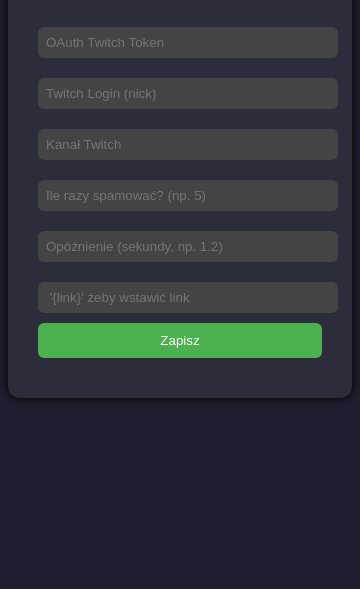
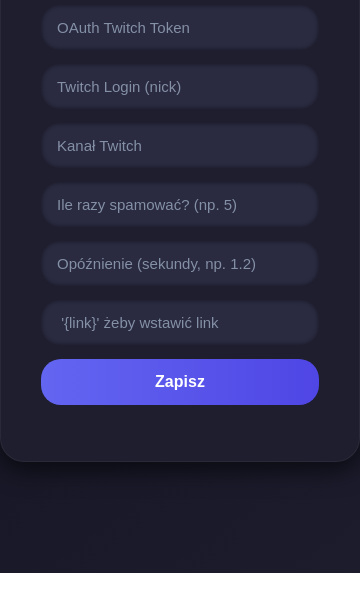
Before and after one commit to Wojreq/taptap, an Electron app: page public/settings.html in a window 360 px wide. Shown: the part 271-860 px from the top of the page. Drawn offline with Linux system fonts and the light colour scheme.

Commit message:
GUI update

```diff
--- a/package.json
+++ b/package.json
@@ -4,7 +4,8 @@
   "main": "main.js",
   "scripts": {
     "start": "electron .",
-    "dist": "electron-builder"
+    "dist": "electron-builder",
+    "dist64": "electron-builder --win --x64"
   },
   "devDependencies": {
     "electron": "^26.6.10",
--- a/public/settings.html
+++ b/public/settings.html
@@ -3,59 +3,122 @@
 <head>
   <meta charset="UTF-8" />
   <meta name="viewport" content="width=device-width, initial-scale=1.0"/>
-  <title>Twitch Instreamly Bot Settings</title>
+  <title>Instreamly Bot Settings</title>
 <style>
   body {
-      font-family: Arial, sans-serif;
-      background-color: #1e1e2f;
-      color: white;
+    font-family: 'Segoe UI', Tahoma, Geneva, Verdana, sans-serif;
+    background: linear-gradient(145deg, #0f0f1c, #1c1c2d);
+    color: #e0e0f0;
     display: flex;
     justify-content: center;
     align-items: center;
     height: 100vh;
+    margin: 0;
   }
+
   .box {
-      background-color: #2c2c3a;
-      padding: 30px;
-      border-radius: 12px;
-      box-shadow: 0 0 10px #000;
-      width: 320px;
+    background: #1e1e2e;
+    padding: 40px;
+    border-radius: 24px;
+    box-shadow: 0 8px 24px rgba(0, 0, 0, 0.6);
+    width: 100%;
+    max-width: 400px;
+    box-sizing: border-box;
+    transition: transform 0.3s ease, box-shadow 0.3s ease;
+    border: 1px solid rgba(255, 255, 255, 0.05);
   }
+
+  .box:hover {
+    transform: translateY(-4px);
+    box-shadow: 0 12px 32px rgba(0, 0, 0, 0.7);
+  }
+
   .box h2 {
     text-align: center;
-      margin-bottom: 20px;
+    margin-bottom: 30px;
+    font-size: 26px;
+    color: #a5b4fc;
   }
+
+  .box input,
+  .box button {
+    display: block;
+    width: 100%;
+    box-sizing: border-box;
+  }
+
   .box input {
-      width: 100%;
-      padding: 8px;
-      margin: 10px 0;
+    padding: 14px 16px;
+    margin: 14px 0;
     border: none;
-      border-radius: 6px;
-      background-color: #444;
-      color: white;
+    border-radius: 18px;
+    background-color: #2a2a40;
+    color: #f1f5f9;
+    font-size: 15px;
+    box-shadow: inset 0 0 4px rgba(0, 0, 0, 0.5);
+    transition: background-color 0.3s ease, box-shadow 0.3s ease;
   }
+
+  .box input::placeholder {
+    color: #94a3b8;
+    opacity: 0.85;
+  }
+
+  .box input:focus {
+    outline: none;
+    background-color: #32324a;
+    box-shadow: 0 0 0 2px #7dd3fc, 0 0 10px #0ea5e9;
+  }
+
   .box button {
-      width: 100%;
-      padding: 10px;
-      background-color: #4caf50;
+    padding: 14px;
+    margin-top: 10px;
+    background: linear-gradient(to right, #6366f1, #4f46e5);
     color: white;
     border: none;
-      border-radius: 6px;
+    border-radius: 20px;
     cursor: pointer;
+    font-size: 16px;
+    font-weight: bold;
+    transition: background 0.3s ease, transform 0.2s ease;
   }
+
   .box button:hover {
-      background-color: #45a049;
+    background: linear-gradient(to right, #818cf8, #6366f1);
+    transform: scale(1.02);
   }
+
   .saved {
     text-align: center;
-      margin-top: 10px;
-      color: #6ee7b7;
+    margin-top: 16px;
+    color: #34d399;
+    font-size: 14px;
   }
+
+  .saved.error {
+    color: #f87171;
+  }
+
+  input[type=number] {
+    appearance: textfield;
+    -moz-appearance: textfield;
+    -webkit-appearance: none;
+}
+
+  input[type=number]::-webkit-outer-spin-button,
+  input[type=number]::-webkit-inner-spin-button {
+    -webkit-appearance: none;
+    margin: 0;
+}
+
 </style>
+
+
+
 </head>
 <body>
   <div class="box">
-    <h2>Twitch Bot Settings</h2>
+    <h2>Instreamly Bot Settings</h2>
     <input id="twitch_token" type="password" placeholder="OAuth Twitch Token" />
     <input id="twitch_nick" placeholder="Twitch Login (nick)" />
     <input id="twitch_channel" placeholder="Kanał Twitch" />
```
Lines whose indentation alone changed are shown as unchanged.
